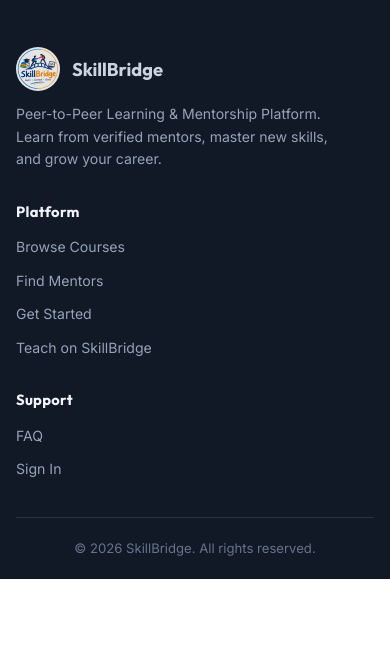
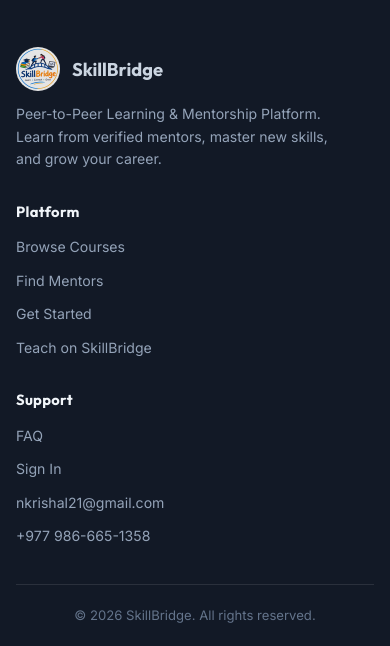
Before and after one commit to nkrishal21-hash/SkillBridge, a Flask app: page /learner/dashboard in a window 390 px wide. Shown: the part 2526-3172 px from the top of the page. Before the commit the page ends 3105 px from the top, so only its background shows below. Run offline with Flask 3, Linux system fonts and the light colour scheme; the visitor is signed in with stand-in values (Sample User, id 1); data that the repository does not hold is empty.

Commit message:
content: add contact email and phone to footer

```diff
--- a/app/templates/base.html
+++ b/app/templates/base.html
@@ -161,6 +161,8 @@
           <ul class="footer-links">
             <li><a href="{{ url_for('index') }}#faq">FAQ</a></li>
             <li><a href="{{ url_for('auth.login') }}">Sign In</a></li>
+            <li><a href="mailto:nkrishal21@gmail.com">nkrishal21@gmail.com</a></li>
+            <li><a href="tel:+9779866651358">+977 986-665-1358</a></li>
           </ul>
         </div>
       </div>
```
